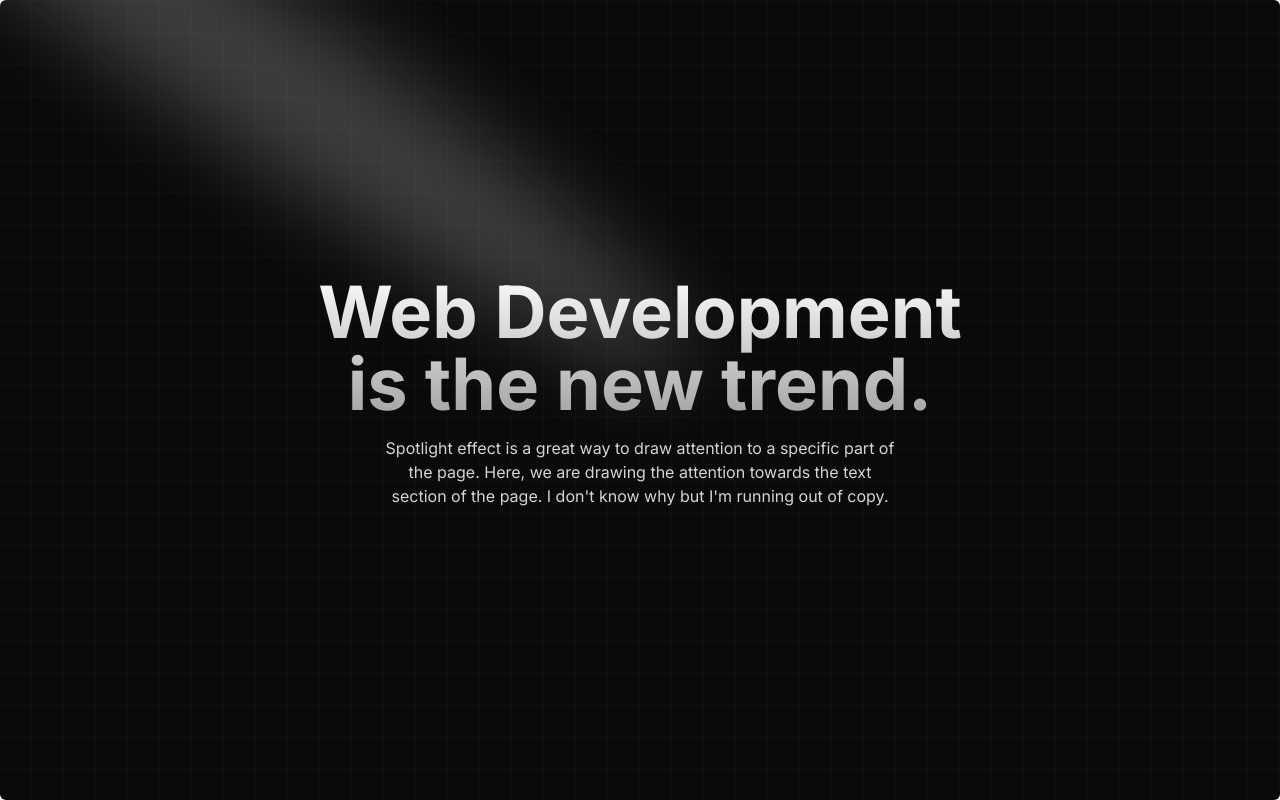
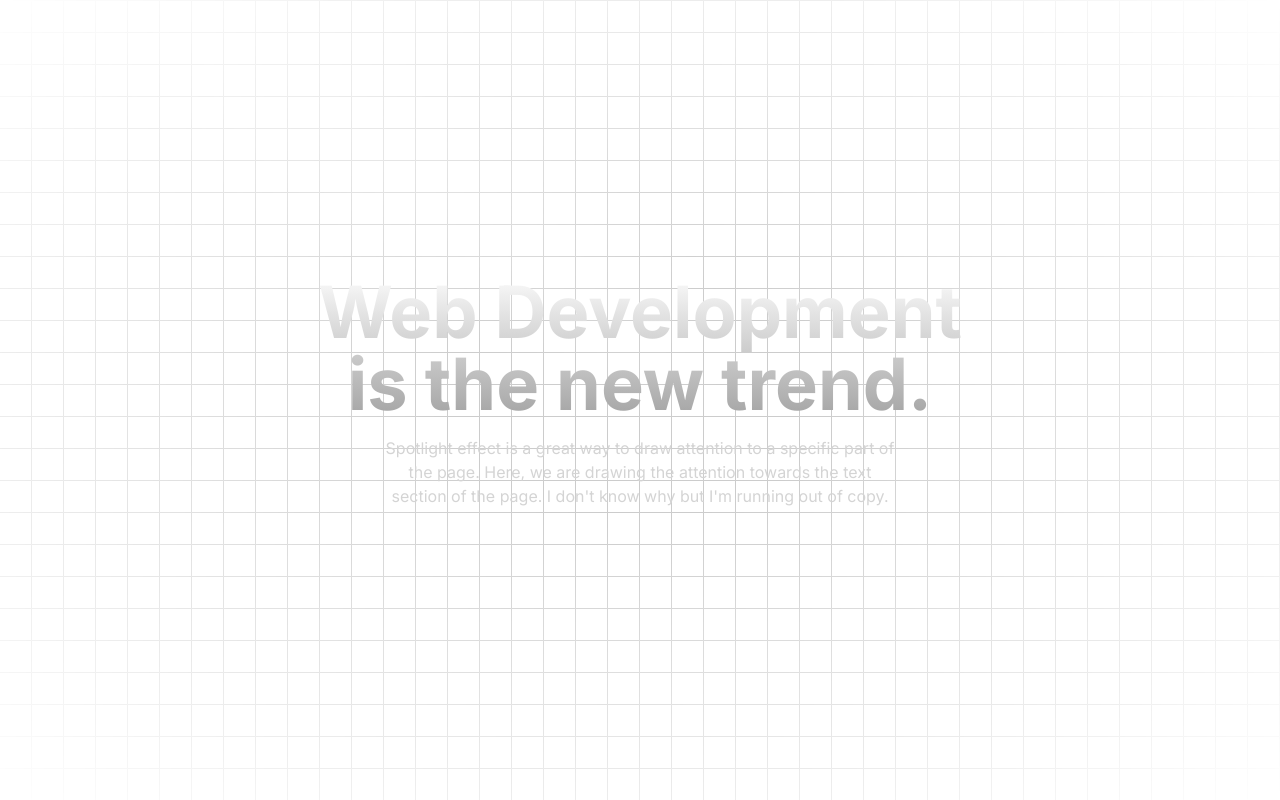
Before and after one commit to Prakhargoel8c/Portfolio, a Next.js app: page /home in a window 1280 px wide. Built offline with nearby package versions, Linux system fonts and the light colour scheme; what tailwindcss-radix would draw is missing.

Commit message:
Added grid background

```diff
--- a/src/app/home/page.tsx
+++ b/src/app/home/page.tsx
@@ -2,9 +2,11 @@
 
 export default function HomePage() {
   return (
-    <div className="h-dvh w-full rounded-md flex md:items-center md:justify-center bg-black/[0.96] antialiased bg-grid-white/[0.02] relative overflow-hidden">
+    <div className="h-dvh w-full dark:bg-black bg-white  dark:bg-grid-white/[0.1] bg-grid-black/[0.2] relative flex items-center justify-center">
+      <div className="absolute pointer-events-none inset-0 flex items-center justify-center dark:bg-black bg-white [mask-image:radial-gradient(ellipse_at_center,transparent_20%,black)]"></div>
+
       <Spotlight className="-top-40 left-0 md:left-60 md:-top-20" fill="white" />
-      <div className=" p-4 max-w-7xl  mx-auto relative z-10  w-full pt-20 md:pt-0">
+      <div className="p-4 max-w-7xl  mx-auto relative z-10  w-full pt-20 md:pt-0">
         <h1 className="text-4xl md:text-7xl font-bold text-center bg-clip-text text-transparent bg-gradient-to-b from-neutral-50 to-neutral-400 bg-opacity-50">
           Web Development <br /> is the new trend.
         </h1>
```
